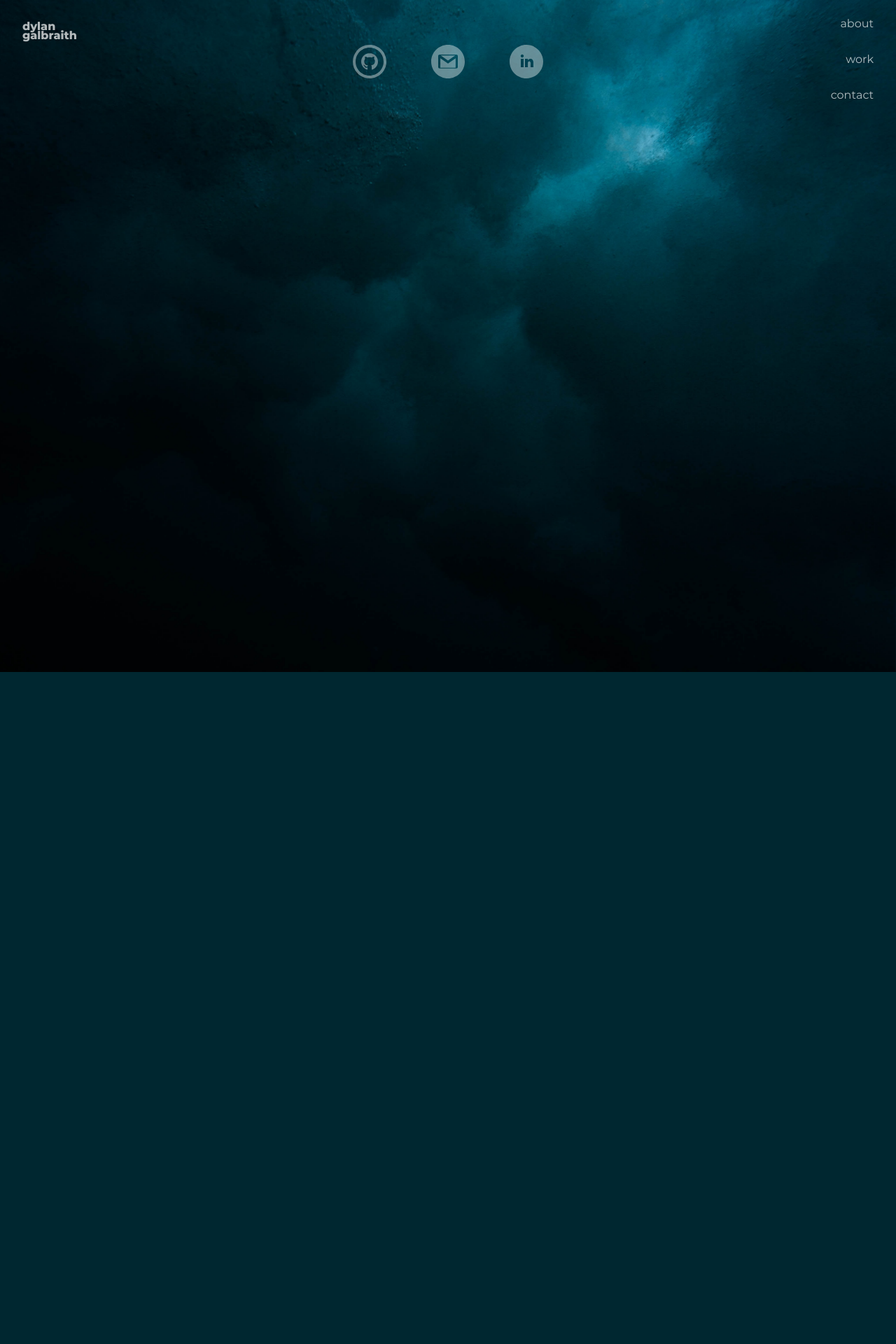
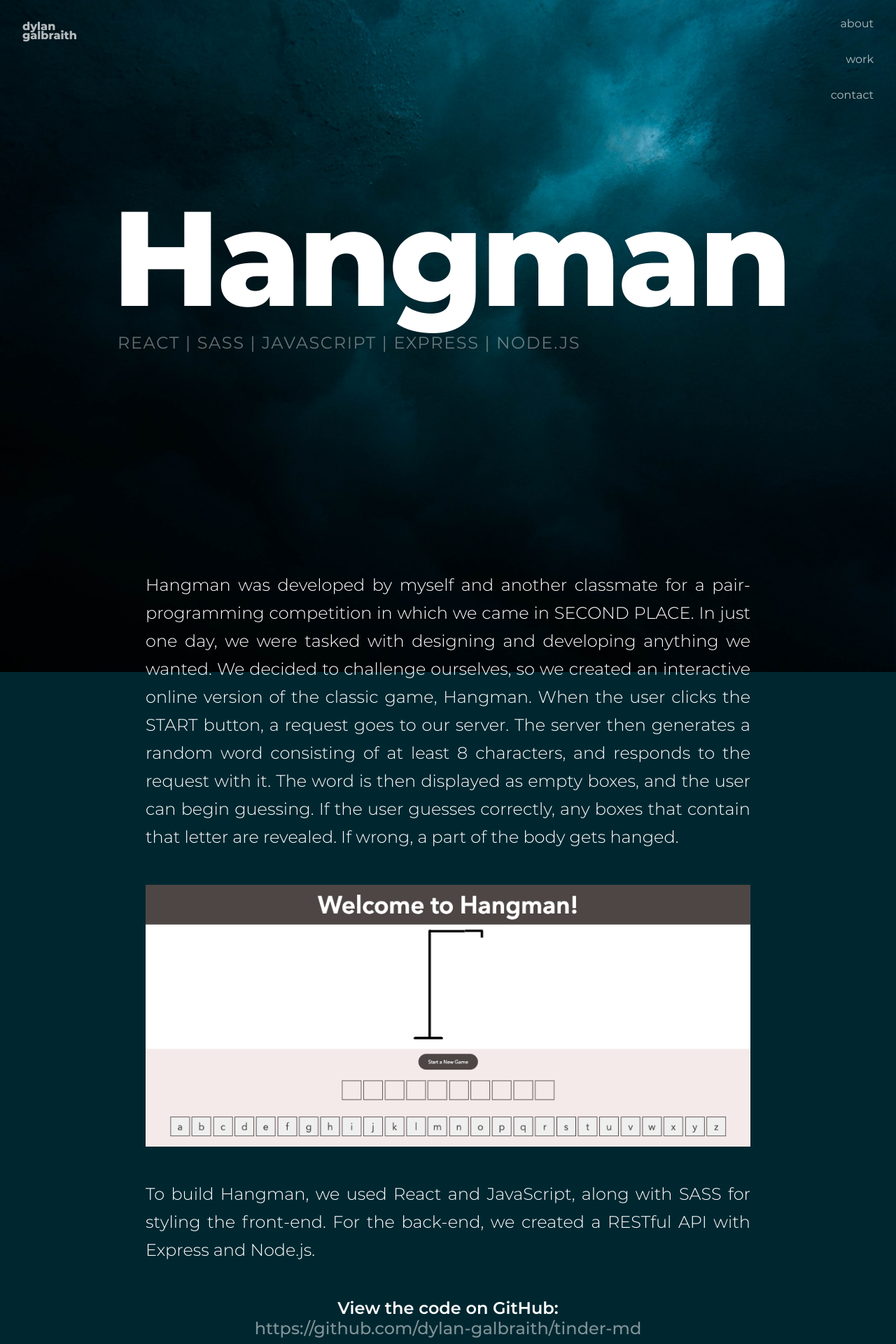
Before and after one commit to dylan-galbraith/portfolio, a React (Create React App) app: page /hangman in a window 1280 px wide. Shown: the top 1920 px of the page at 70% size. Before the commit the page ends 800 px from the top, so only its background shows below. Built offline with nearby package versions, Linux system fonts and the light colour scheme.

Commit message:
Add Hangman project to work

```diff
--- a/src/App.js
+++ b/src/App.js
@@ -8,6 +8,7 @@ import Home from './pages/Home/Home';
 import Andrea from './pages/Work/Andrea';
 import Connectmd from './pages/Work/Connectmd';
 import Fittrack from './pages/Work/Fittrack';
+import Hangman from './pages/Work/Hangman';
 import Work from './pages/Work/Work';
 
 function App() {
@@ -24,6 +25,7 @@ function App() {
           <Route path='/fittrack' component={Fittrack} />
           <Route path='/connectmd' component={Connectmd} />
           <Route path='/andrea-parsons-cosmetics' component={Andrea} />
+          <Route path='/hangman' component={Hangman} />
         </Switch>
         <Footer />
       </BrowserRouter>
--- a/src/pages/Work/Connectmd.js
+++ b/src/pages/Work/Connectmd.js
@@ -20,9 +20,7 @@ export default function Connectmd() {
         <div className="project__images">
           <img className="project__images__each" src={image1} alt="" />
           <img className="project__images__each" src={image2} alt="" />
-          {/* <img className="project__images__each" src={image3} alt="" /> */}
           <img className="project__images__each" src={image4} alt="" />
-          {/* <img className="project__images__each" src={image5} alt="" /> */}
         </div>
         <p className="project__text">To build this application, we used React and JavaScript, along with SASS for the front-end. For the back-end, we made a mock server using Express and Node.js. Our server is functional, but for the hackathon, we didn't feel it necessary to connect it to the front-end.</p>
         <div className="project__cta">
--- /dev/null
+++ b/src/pages/Work/Hangman.js
@@ -0,0 +1,29 @@
+import React, { useEffect } from 'react'
+import image1 from '../../assets/images/hangman/screenshot1.png'
+
+export default function Hangman() {
+
+  useEffect(() => {
+    window.scrollTo(0,0)
+  }, [])
+
+  return (
+    <main className="project">
+      <div className="project__hero">
+        <h1 className="project__heading">Hangman</h1>
+        <p className="project__tech project__tech__lower">REACT | SASS | JAVASCRIPT | EXPRESS | NODE.JS</p>
+      </div>
+      <div className="project__bio">
+        <p className="project__text">Hangman was developed by myself and another classmate for a pair-programming competition in which we came in SECOND PLACE. In just one day, we were tasked with designing and developing anything we wanted. We decided to challenge ourselves, so we created an interactive online version of the classic game, Hangman. When the user clicks the START button, a request goes to our server. The server then generates a random word consisting of at least 8 characters, and responds to the request with it. The word is then displayed as empty boxes, and the user can begin guessing. If the user guesses correctly, any boxes that contain that letter are revealed. If wrong, a part of the body gets hanged.</p>
+        <div className="project__images">
+          <img className="project__images__1" src={image1} alt="" />
+        </div>
+        <p className="project__text">To build Hangman, we used React and JavaScript, along with SASS for styling the front-end. For the back-end, we created a RESTful API with Express and Node.js.</p>
+        <div className="project__cta">
+          <p className="project__label">View the code on GitHub: </p>
+          <a className="project__link" href="https://github.com/dylan-galbraith/tinder-md" target="_blank" rel="noopener noreferrer">https://github.com/dylan-galbraith/tinder-md</a>
+        </div>
+      </div>
+    </main>
+  )
+}
--- a/src/pages/Work/Work.js
+++ b/src/pages/Work/Work.js
@@ -3,6 +3,7 @@ import './Work.scss'
 import fittrack from '../../assets/images/fittrack/fittrack.png'
 import connectmd from '../../assets/images/connectmd/connectmd.png'
 import andrea from '../../assets/images/andrea.png'
+import hangman from '../../assets/images/hangman/hangman.png'
 import { Link } from 'react-router-dom'
 
 export default function Work() {
@@ -26,6 +27,9 @@ export default function Work() {
         <Link to='/andrea-parsons-cosmetics' className="grid__project grid__project--long">
           <img className="grid__project__image" src={andrea} alt="" />
         </Link>
+        <Link to='/hangman' className="grid__project">
+          <img className="grid__project__image" src={hangman} alt="" />
+        </Link>
       </div>
     </main>
   )
--- a/src/pages/Work/Work.scss
+++ b/src/pages/Work/Work.scss
@@ -119,6 +119,10 @@
       font-size: 1.5rem;
       padding-left: 0.5rem;
     }
+
+    &__lower {
+      padding-top: 2.2rem;
+    }
   }
 
   &__bio {
@@ -162,6 +166,10 @@
       width: 32%;
       object-fit: contain;
     }
+
+    &__1 {
+      width: 100%;
+    }
   }
 
   &__cta {
@@ -197,14 +205,3 @@
     }
   }
 }
-
-.carousel {
-  width: 90vw;
-  @include tablet {
-    width: 20rem;
-  }
-
-  &__image {
-    width: 100%;
-  }
-}
```
Also changed, not shown: src/assets/images/hangman/hangman.png (added), src/assets/images/hangman/screenshot1.png (added).
